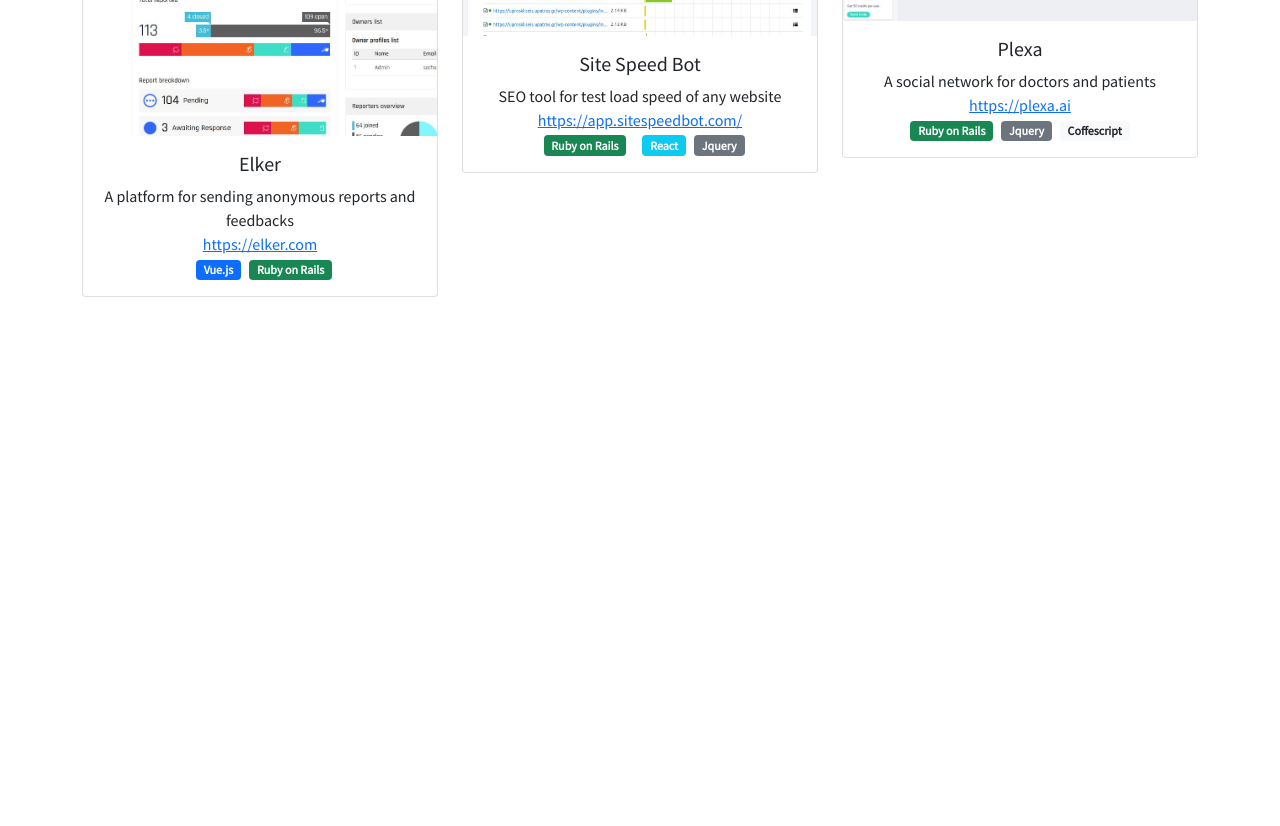
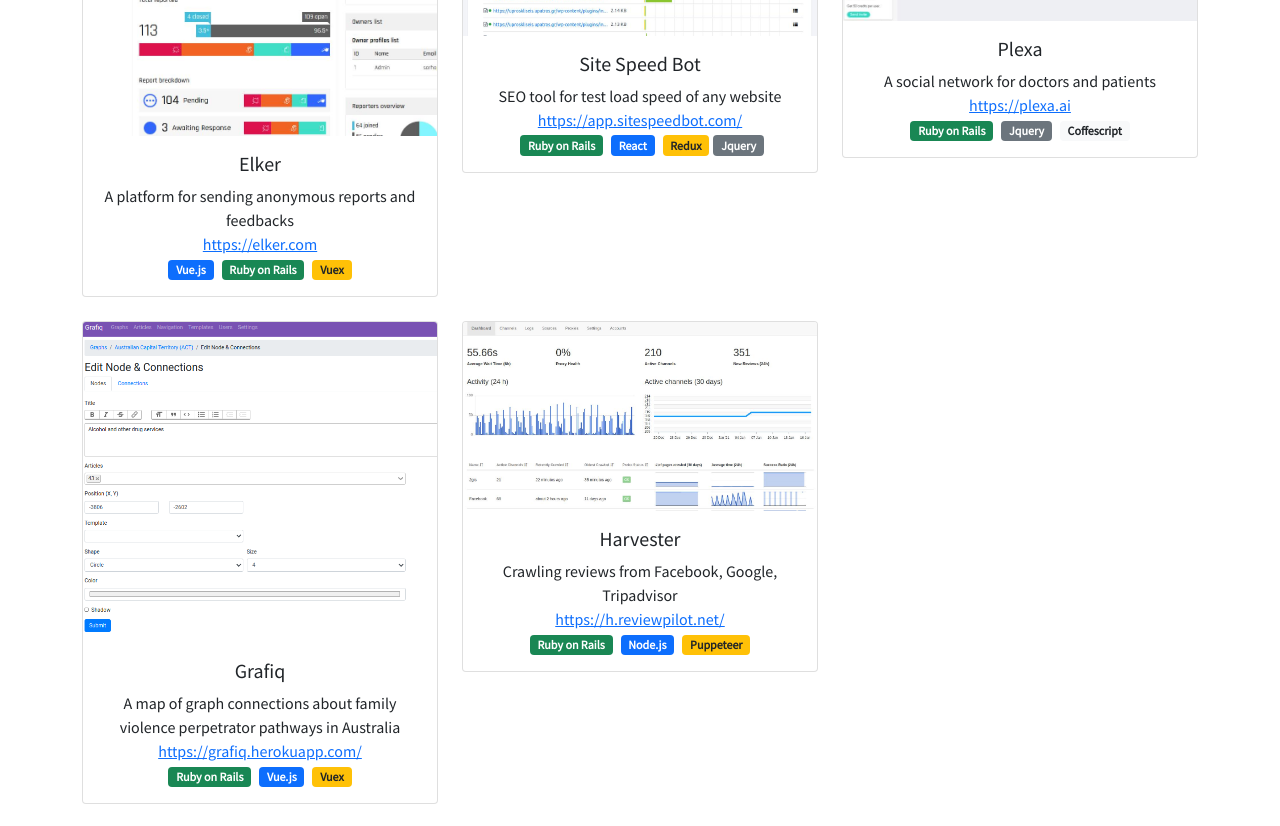
Before and after one commit to rusikf/rusikf.github.io, a React (Create React App) app: page /portfolio in a window 1280 px wide. Shown: the part 240-1066 px from the top of the page. Before the commit the page ends 800 px from the top, so only its background shows below. Built offline with nearby package versions, Linux system fonts and the light colour scheme.

Commit message:
Add more projects to portfolio

```diff
--- a/src/Portfolio.js
+++ b/src/Portfolio.js
@@ -1,6 +1,8 @@
 import elker from './images/elker-project.jpeg';
 import plexa from './images/plexa-project.jpeg';
 import speedbot from './images/speedbot-project.jpeg';
+import grafiq from './images/grafiq-project.jpeg';
+import harvester from './images/harvester-project.jpeg';
 
 export default function Portfolio() {
   return (
@@ -16,6 +18,7 @@
               <span>
                 <span className="badge bg-primary mx-2">Vue.js</span>
                 <span className="badge bg-success">Ruby on Rails</span>
+                <span className="badge bg-warning text-dark mx-2">Vuex</span>
               </span>
             </p>
           </div>
@@ -31,8 +34,9 @@
               <a href='https://app.sitespeedbot.com/' target="_blank" rel="noopener noreferrer">https://app.sitespeedbot.com/</a>
 
               <span>
-                <span className="badge bg-success mx-2">Ruby on Rails</span>
-                <span className="badge bg-info mx-2">React</span>
+                <span className="badge bg-success mx-1">Ruby on Rails</span>
+                <span className="badge bg-primary mx-1">React</span>
+                <span className="badge bg-warning text-dark mx-1">Redux</span>
                 <span className="badge bg-secondary">Jquery</span>
               </span>
             </p>
@@ -57,6 +61,43 @@
           </div>
         </div>
       </div>
+      <div className="col">
+        <div className="card">
+          <img src={grafiq} className="card-img-top" alt="Grafiq project" />
+          <div className="card-body">
+            <h5 className="card-title">Grafiq</h5>
+            <p className="card-text d-flex flex-column">
+              <span>A map of graph connections about family violence perpetrator pathways in Australia</span>
+              <a href='https://grafiq.herokuapp.com/' target="_blank" rel="noopener noreferrer">https://grafiq.herokuapp.com/</a>
+
+              <span>
+                <span className="badge bg-success">Ruby on Rails</span>
+                <span className="badge bg-primary mx-2">Vue.js</span>
+                <span className="badge bg-warning text-dark">Vuex</span>
+              </span>
+            </p>
+          </div>
+        </div>
+      </div>
+      <div className="col">
+        <div className="card">
+          <img src={harvester} className="card-img-top" alt="Harvester project" />
+          <div className="card-body">
+            <h5 className="card-title">Harvester</h5>
+            <p className="card-text d-flex flex-column">
+              <span>Crawling reviews from Facebook, Google, Tripadvisor</span>
+              <a href='https://h.reviewpilot.net/' target="_blank" rel="noopener noreferrer">https://h.reviewpilot.net/</a>
+
+              <span>
+                <span className="badge bg-success">Ruby on Rails</span>
+                <span className="badge bg-primary mx-2">Node.js</span>
+                <span className="badge bg-warning text-dark">Puppeteer</span>
+              </span>
+            </p>
+          </div>
+        </div>
+      </div>
+
     </div>
   )
 }
```
Also changed, not shown: src/images/grafiq-project.jpeg (added), src/images/harvester-project.jpeg (added).
